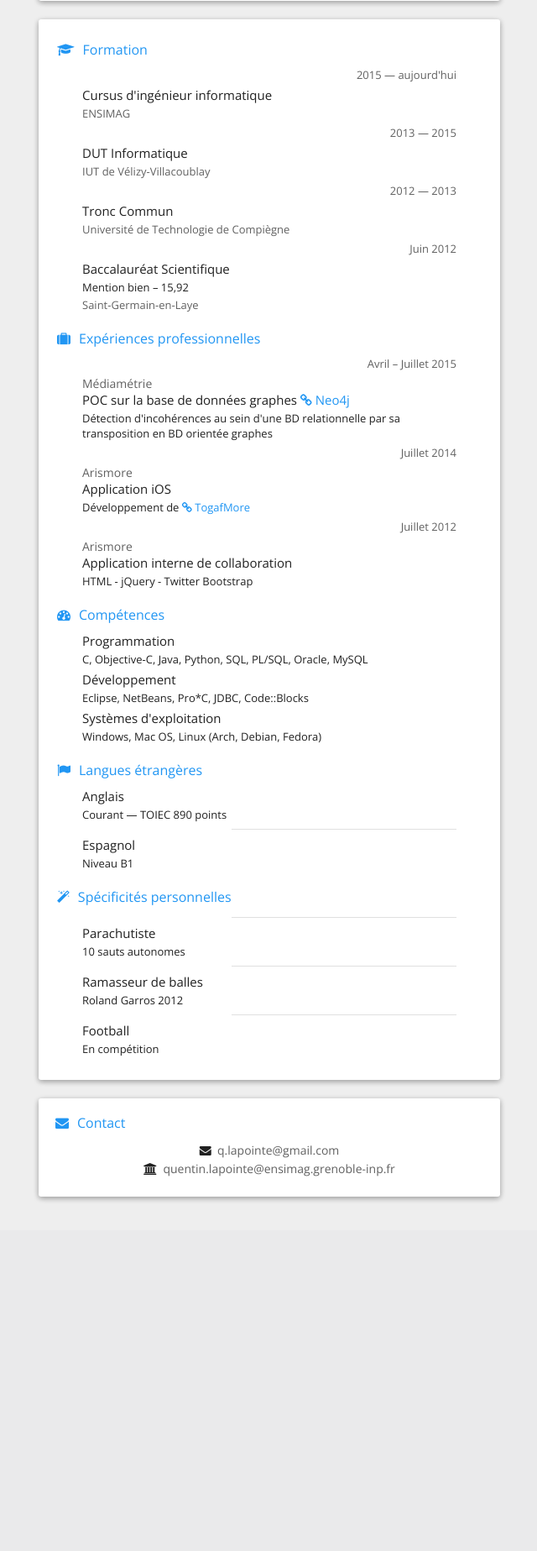
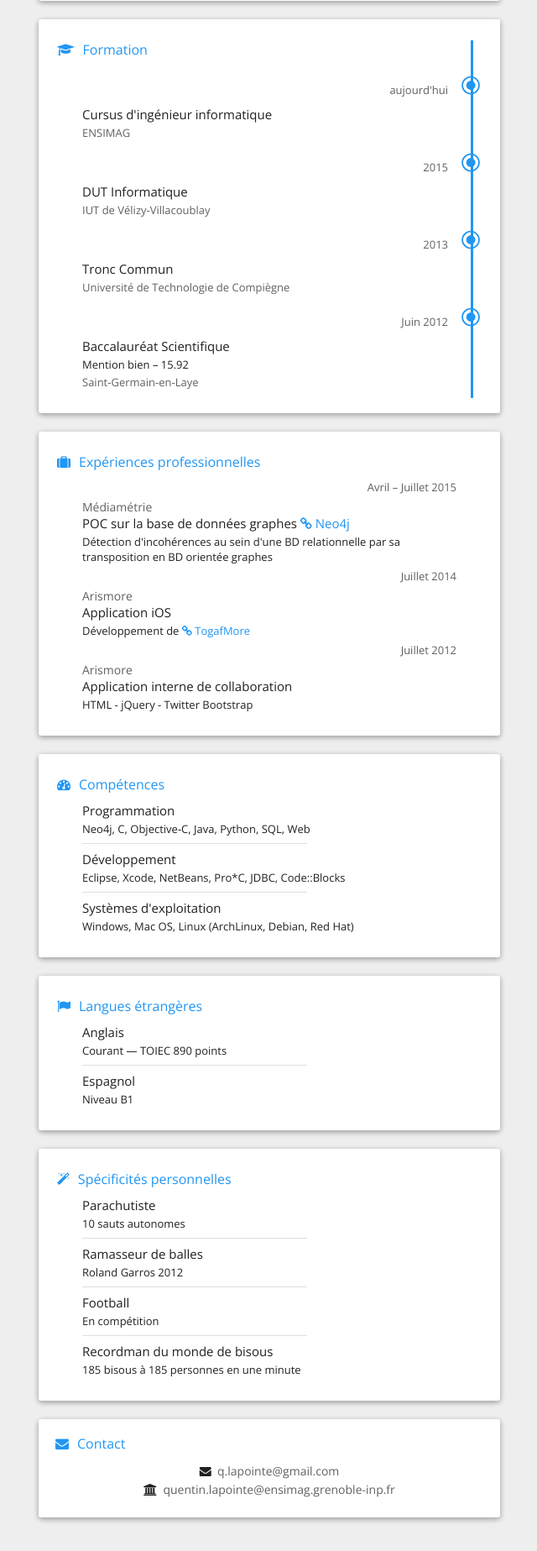
Before and after one commit to KeNt178/resume, a PHP site: page / in a window 1280 px wide. Shown: the part 341-2188 px from the top of the page at 84% size, without its empty margins (319-959 px from the left). Before the commit the page ends 1771 px from the top, so only its background shows below. Run offline with PHP 8.4, Linux system fonts and the light colour scheme.

Commit message:
timeline

```diff
--- a/css/style.css
+++ b/css/style.css
@@ -106,6 +106,10 @@ a:hover{
 	margin-bottom:3px;
 	text-align: left;
 }
+#about_card .formation {
+	border-right: solid;
+	border-color: #2196F3;
+}
 #about_card .formation .element .place{
 	color:#616161;
 	font-size:13px;
@@ -123,6 +127,15 @@ a:hover{
 	font-size:13px;
 	margin: 5px 0px;
 	text-align: right;
+}
+#about_card .formation .element .date{
+	margin-right: -32px;
+	vertical-align : middle;
+}
+#about_card .bullet {
+	margin-left: 15px;
+	font-size: 30px;
+	color: #2196F3;
 }
 hr{
 	width:60%;
--- a/index.html
+++ b/index.html
@@ -35,28 +35,30 @@
 		<div class="title"><i class="fa fa-graduation-cap"></i>Formation</div>
 		<div class="content">
 			<section class="element">
-				<div class="date">2015 — aujourd'hui</div>
+				<div class="date">aujourd'hui<span class="bullet">&#10687;</span></div>
 				<div class="name">Cursus d'ingénieur informatique</div>
 				<div class="place">ENSIMAG</div>
 			</section>
 			<section class="element">
-				<div class="date">2013 — 2015</div>
+				<div class="date">2015<span class="bullet">&#10687;</span></div>
 				<div class="name">DUT Informatique</div>
 				<div class="place">IUT de Vélizy-Villacoublay</div>
 			</section>
 			<section class="element">
-				<div class="date">2012 — 2013</div>
+				<div class="date">2013<span class="bullet">&#10687;</span></div>
 				<div class="name">Tronc Commun</div>
 				<div class="place">Université de Technologie de Compiègne</div>
 			</section>
 			<section class="element">
-				<div class="date">Juin 2012</div>
+				<div class="date">Juin 2012<span class="bullet">&#10687;</span></div>
 				<div class="name">Baccalauréat Scientifique</div>
-				<div class="description">Mention bien – 15,92</div>
+				<div class="description">Mention bien – 15.92</div>
 				<div class="place">Saint-Germain-en-Laye</div>
 			</section>
 		</div>
 	</section>
+</div>
+<div id="about_card" class="card">
 	<section class="tab">
 		<div class="title"><i class="fa fa-suitcase"></i>Expériences professionnelles</div>
 		<div class="content">
@@ -81,23 +83,29 @@
 			<!-- You can add more experiences! -->
 		</div>
 	</section>
+</div>
+<div id="about_card" class="card">
 	<section class="tab">
 		<div class="title"><i class="fa fa-tachometer"></i>Compétences</div>
 		<div class="content">
 			<section class="element">
 				<div class="name">Programmation</div>
-				<div class="description">C, Objective-C, Java, Python, SQL, PL/SQL, Oracle, MySQL</div>
+				<div class="description">Neo4j, C, Objective-C, Java, Python, SQL, Web</div>
 			</section>
+			<hr align="left"/>
 			<section class="element">
 				<div class="name">Développement</div>
-				<div class="description">Eclipse, NetBeans, Pro*C, JDBC, Code::Blocks</div>
+				<div class="description">Eclipse, Xcode, NetBeans, Pro*C, JDBC, Code::Blocks</div>
 			</section>
+			<hr align="left"/>
 			<section class="element">
 				<div class="name">Systèmes d'exploitation</div>
-				<div class="description">Windows, Mac OS, Linux (Arch, Debian, Fedora)</div>
+				<div class="description">Windows, Mac OS, Linux (ArchLinux, Debian, Red Hat)</div>
 			</section>
 		</div>
 	</section>
+</div>
+<div id="about_card" class="card">
 	<section class="tab">
 		<div class="title"><i class="fa fa-flag"></i>Langues étrangères</div>
 		<div class="content">
@@ -105,30 +113,36 @@
 				<div class="name">Anglais</div>
 				<div class="description">Courant — TOIEC 890 points</div>
 			</section>
-			<hr align="right"/>
+			<hr align="left"/>
 			<section class="element">
 				<div class="name">Espagnol</div>
 				<div class="description">Niveau B1</div>
 			</section>
 		</div>
 	</section>
+</div>
+<div id="about_card" class="card">
 	<section class="tab">
 		<div class="title"><i class="fa fa-magic"></i>Spécificités personnelles</div>
 		<div class="content">
-			<hr align="right"/>
 			<section class="element">
 				<div class="name">Parachutiste</div>
 				<div class="description">10 sauts autonomes</div>
 			</section>
-			<hr align="right"/>
+			<hr align="left"/>
 			<section class="element">
 				<div class="name">Ramasseur de balles</div>
 				<div class="description">Roland Garros 2012</div>
 			</section>
-			<hr align="right"/>
+			<hr align="left"/>
 			<section class="element">
 				<div class="name">Football</div>
 				<div class="description">En compétition</div>
+			</section>
+			<hr align="left"/>
+			<section class="element">
+				<div class="name">Recordman du monde de bisous</div>
+				<div class="description">185 bisous à 185 personnes en une minute</div>
 			</section>
 		</div>
 	</section>
```
